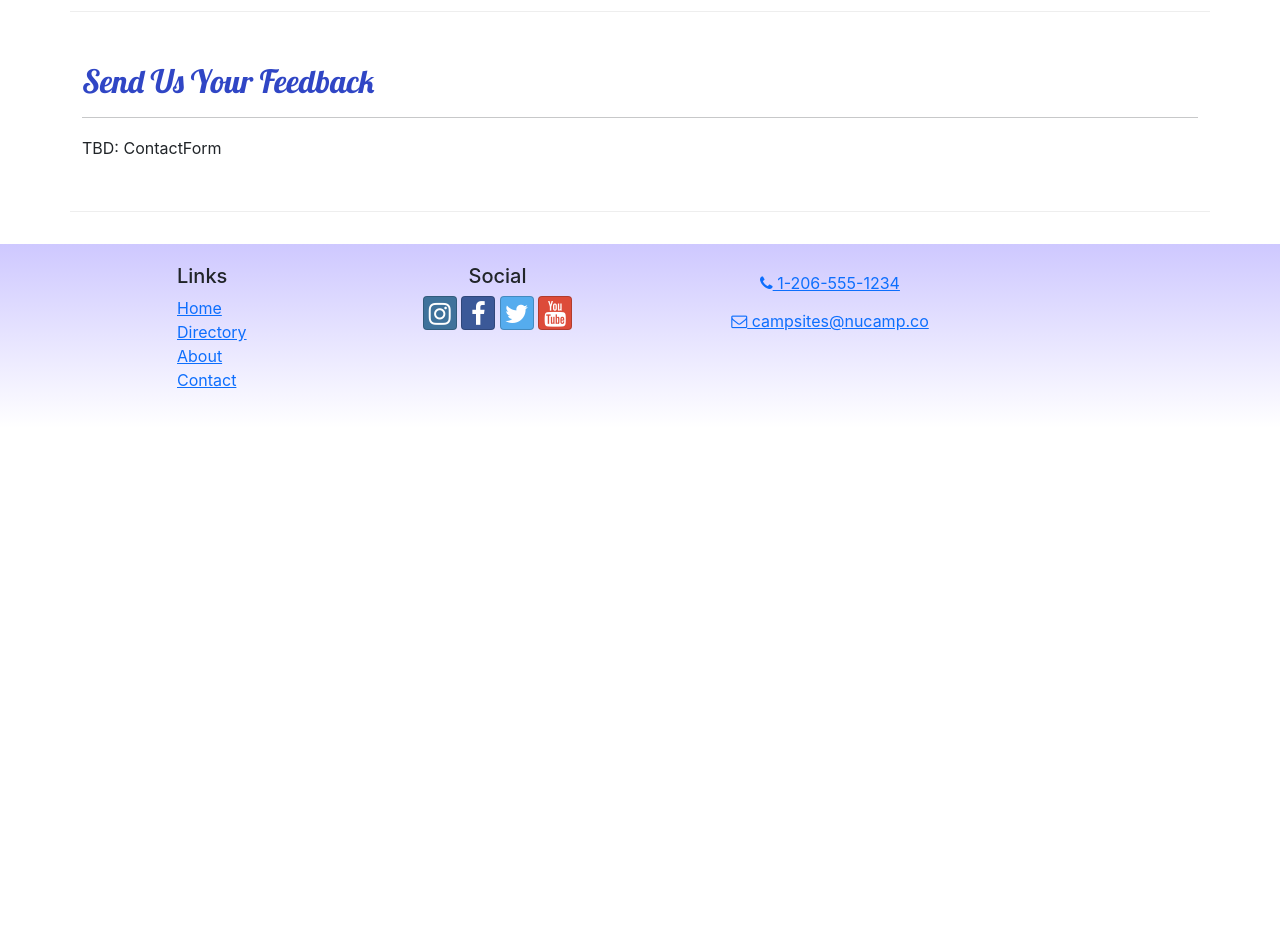
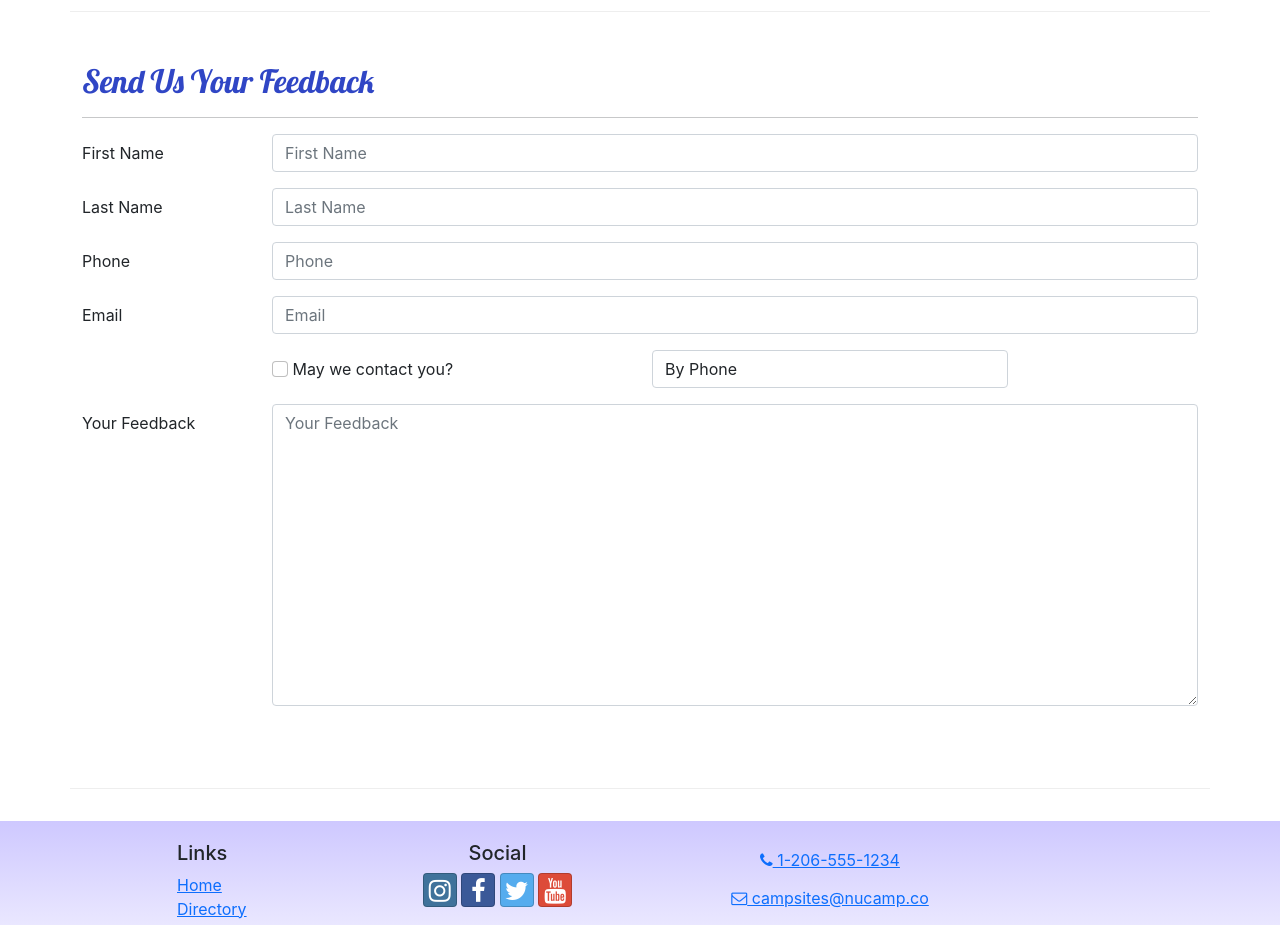
Before and after one commit to aizatibraimova/ReactCourseProject, a React (Create React App) app: page /contact in a window 1280 px wide. Shown: the part 480-1405 px from the top of the page. Before the commit the page ends 908 px from the top, so only its background shows below. Built offline with nearby package versions, Linux system fonts and the light colour scheme.

Commit message:
ContactForm Parts 1 and 2

```diff
--- /dev/null
+++ b/src/components/ContactForm.js
@@ -0,0 +1,91 @@
+import { Button, Label, Col, FormGroup } from "reactstrap";
+import { Formik, Field, Form } from "formik";
+
+const ContactForm = () => {
+  return (
+    <Formik
+      initialValues={{
+        firstName: "",
+        lastName: "",
+        phoneNum: "",
+        email: "",
+        agree: false,
+        contactType: "By Phone",
+        feedback: "",
+      }}>
+      <Form>
+        <FormGroup row>
+          <Label htmlFor="firstName" md='2'>First Name</Label>
+          <Col md="10">
+            <Field
+              className="form-control"
+              name="firstName"
+              placeholder="First Name"
+            />
+          </Col>
+        </FormGroup>
+        <FormGroup row>
+          <Label htmlFor="lastName" md='2'>Last Name</Label>
+          <Col md="10">
+            <Field
+              className="form-control"
+              name="lastName"
+              placeholder="Last Name"
+            />
+          </Col>
+        </FormGroup>
+        <FormGroup row>
+          <Label htmlFor="phoneNum" md='2'>Phone</Label>
+          <Col md="10">
+            <Field
+              className="form-control"
+              name="phoneNum"
+              placeholder="Phone"
+            />
+          </Col>
+        </FormGroup>
+        <FormGroup row>
+          <Label htmlFor="email" md='2'>Email</Label>
+          <Col md="10">
+            <Field className="form-control" name="email" placeholder="Email" />
+          </Col>
+        </FormGroup>
+        <FormGroup row>
+          <Label check md={{ size: 4, offset: 2 }}>
+            <Field
+            name='agree'
+            type='checkbox'
+            className='form-check-input'
+            />{' '}
+            May we contact you?
+          </Label>
+          <Col md="4">
+            <Field
+              className="form-control"
+              name="contactType"
+              as="select">
+                <option>By Phone</option>
+                <option>By Email</option>
+            </Field>
+          </Col>
+        </FormGroup>
+        <FormGroup row>
+          <Label htmlFor="feedback" md='2'>Your Feedback</Label>
+          <Col md="10">
+            <Field
+              className="form-control"
+              name="feedback"
+              as='textarea'
+              rows='12'
+              placeholder="Your Feedback"
+            />
+          </Col>
+        </FormGroup>
+        <FormGroup row>
+        </FormGroup>
+      </Form>
+    </Formik>
+  );
+};
+
+export default ContactForm;
--- a/src/pages/ContactPage.js
+++ b/src/pages/ContactPage.js
@@ -1,5 +1,6 @@
 import { Container, Col, Row } from "reactstrap";
 import SubHeader from "../components/SubHeader";
+import ContactForm from "../components/ContactForm";
 
 const ContactPage = () => {
   return (
@@ -35,7 +36,9 @@
           <h2>Send Us Your Feedback</h2>
           <hr />
         </Col>
-        <Col md-10>TBD: ContactForm</Col>
+        <Col md-10>
+            <ContactForm />
+        </Col>
       </Row>
     </Container>
   );
```
